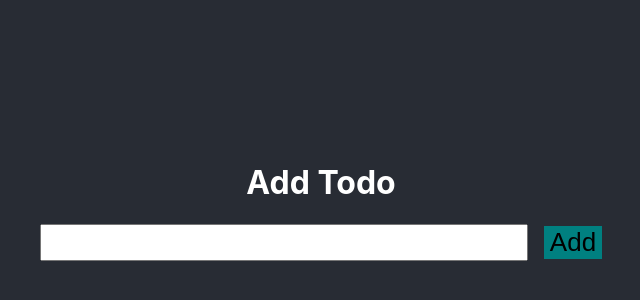
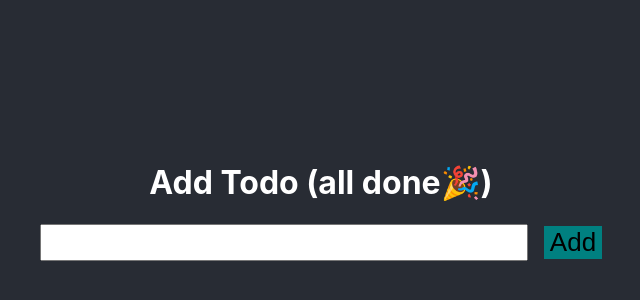
Before and after one commit to pavsaund/react-testing, a React (Create React App) app: page /t in a window 1280 px wide. Shown: the part 98-398 px from the top of the page, without its empty margins (319-959 px from the left). Built offline with nearby package versions, Linux system fonts and the light colour scheme.

Commit message:
Show remaining tasks

```diff
--- a/src/Todos/TodosPage.tsx
+++ b/src/Todos/TodosPage.tsx
@@ -23,6 +23,10 @@ export class TodosPage extends React.Component<{}, TodosState> {
         this.toggleDone = this.toggleDone.bind(this);
     }
 
+    get remainingTasks():number {
+        return this.state.items.filter(i => !i.done).length;
+    }
+
     addItem(item: TodoItem){
         this.state.items.splice(this.state.items.length,0,item);
         this.setState({items: this.state.items});
@@ -41,7 +45,7 @@ export class TodosPage extends React.Component<{}, TodosState> {
 
     render = () =>
         <div style={this.styles}>
-            <h1>Add Todo</h1>
+            <h1>Add Todo ({this.remainingTasks > 0 ? `${this.remainingTasks} to go`: `all done🎉`})</h1>
             <TodoBar onAdded={this.addItem} />
             <TodoItems
                 items={this.state.items}
```
